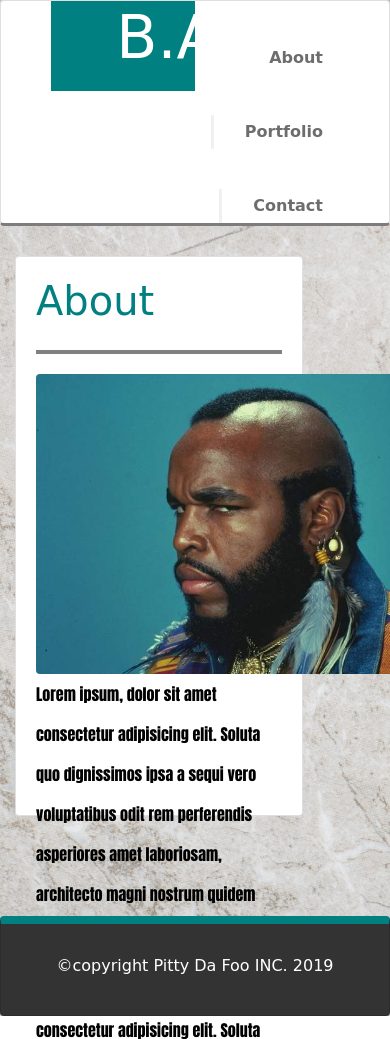
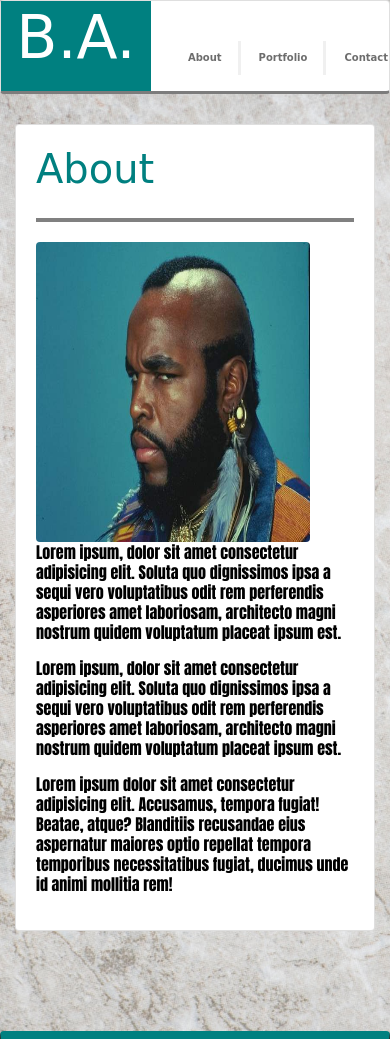
Before and after one commit to smessiah777/Bootstrap-Portfolio, a plain HTML site: page index.html in a window 390 px wide. Shown: the top 1039 px of the page. Drawn offline with nearby package versions, Linux system fonts and the light colour scheme; a web font is replaced by a local one.

Commit message:
responsiveness at 768 and 640 created, project complete

```diff
--- a/index.html
+++ b/index.html
@@ -25,6 +25,7 @@
         <div class="col overflow-hidden">
           <a href="./index.html"><h1 id="logo">B.A.</h1></a>
         </div>
+        <div class="row">
           <div class="col">
             <ul class=" nav justify-content-end nav-style">
               <li class="nav-item  nav-no-border ">
@@ -40,6 +41,7 @@
           </div>
         </div>
       </div>
+    </div>
     <!-- header end -->
 
     <!-- main-content start -->
@@ -50,14 +52,14 @@
             <div class="col-sm"><h1 class="content-h1">About</h1></div>
           </div>
           <div class="row">
-            <div class="col">
+            <div class="col-sm">
               <img
                 src="./images/mr-t-vintage4.jpeg"
                 class="rounded float-left about-img"
                 alt="..."
               />
             </div>
-            <div class="col ">
+            <div class="col-sm">
               <p class="about-text">
                 Lorem ipsum, dolor sit amet consectetur adipisicing elit. Soluta
                 quo dignissimos ipsa a sequi vero voluptatibus odit rem
@@ -73,7 +75,7 @@
             </div>
           </div>
           <div class="row">
-            <div class="col-12 about-text">
+            <div class="col-sm-12 about-text">
               <p class="about-text">
                 Lorem ipsum dolor sit amet consectetur adipisicing elit.
                 Accusamus, tempora fugiat! Beatae, atque? Blanditiis recusandae
@@ -89,7 +91,7 @@
     <!-- main-content end -->
 
     <!-- footer start -->
-    <div class="card footer-style ">
+    <div class="card fixed-bottom footer-style ">
       <div class="card-body text-center">
         &copy;copyright Pitty Da Foo INC. 2019
       </div>
--- a/style.css
+++ b/style.css
@@ -52,6 +52,7 @@ a {
 
 .nav-style {
   margin-right: 50px;
+  float: right;
 }
 
 .nav-a {
@@ -231,3 +232,55 @@ a:active {
     transform: translate(1px, -2px) rotate(-1deg);
   }
 }
+
+@media only screen and (max-width: 768px) {
+  .nav-style {
+    margin-right: 20px;
+    float: left;
+  }
+  .nav-a {
+    padding-left: 2px;
+    font-size: 15px;
+  }
+
+  .nav-no-border {
+    font-size: 15px;
+  }
+
+  .content-card {
+    max-width: 768px;
+    width: 100%;
+    height: auto;
+  }
+
+  .about-img {
+    width: 274px;
+  }
+
+  .about-text {
+    font-size: 16px;
+    line-height: 20px;
+  }
+}
+
+@media only screen and (max-width: 640px) {
+  #logo {
+    width: 100%;
+    margin: 0 30px 0 0;
+  }
+
+  .nav-style {
+    margin-top: 20px;
+    margin-right: 60px;
+    text-align: center;
+    margin: 0 auto;
+  }
+  .nav-a {
+    padding-left: 2px;
+    font-size: 10px;
+  }
+
+  .nav-no-border {
+    font-size: 10px;
+  }
+}
```
Also changed, not shown: contact.html (+2 -0 lines), portfolio.html (+2 -0 lines). Lines whose indentation alone changed are shown as unchanged.
